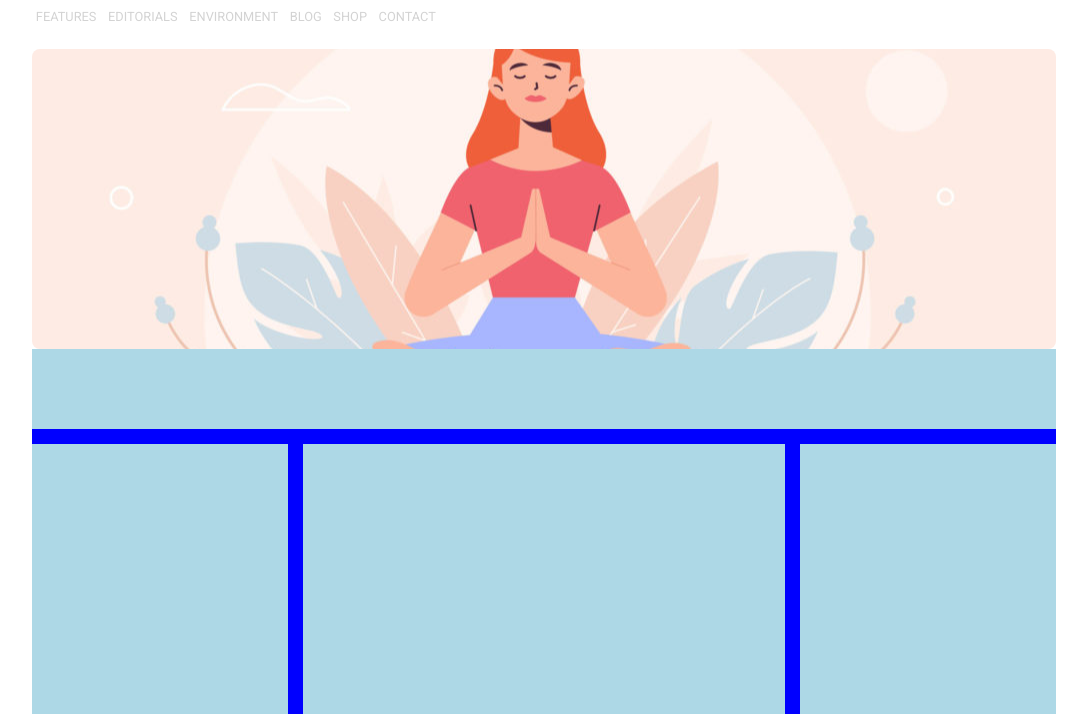
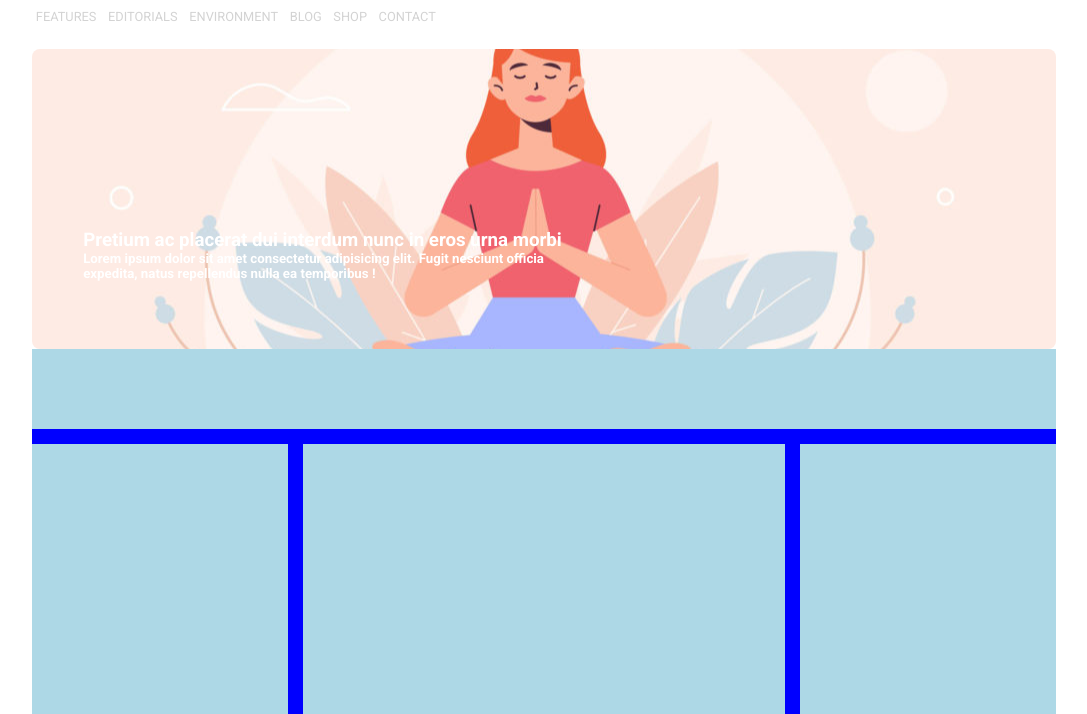
Before and after one commit to filauro1989/htmlcss-wp, a plain HTML site: page index.html in a window 1280 px wide. Shown: the part 86-800 px from the top of the page, without its empty margins (96-1183 px from the left). Drawn offline with Linux system fonts and the light colour scheme.

Commit message:
inserimento testo in jumbotron

```diff
--- a/css/style.css
+++ b/css/style.css
@@ -53,13 +53,15 @@ body {
     background-size: cover;
     background-repeat: no-repeat;
     background-position: center;
-
 }
-/* .jumbo-img {
-    height: auto;
-    width: 100%;
-    vertical-align: center;
-} */
+.jumbotron > h3,
+.jumbotron > h5 {
+    position: relative;
+    top: 60%;
+    left: 5%;
+    width: 50%;
+    color: white;
+}
 
 .main-container {
     background-color: blue;
--- a/index.html
+++ b/index.html
@@ -54,7 +54,8 @@
         <!-- jumbotron -->
 
         <div class="jumbotron border-radius">
-
+            <h3>Pretium ac placerat dui interdum nunc in eros urna morbi</h3>
+            <h5>Lorem ipsum dolor sit amet consectetur adipisicing elit. Fugit nesciunt officia expedita, natus repellendus nulla ea temporibus !</h4>
         </div>
 
         <!-- /jumbotron -->
```
